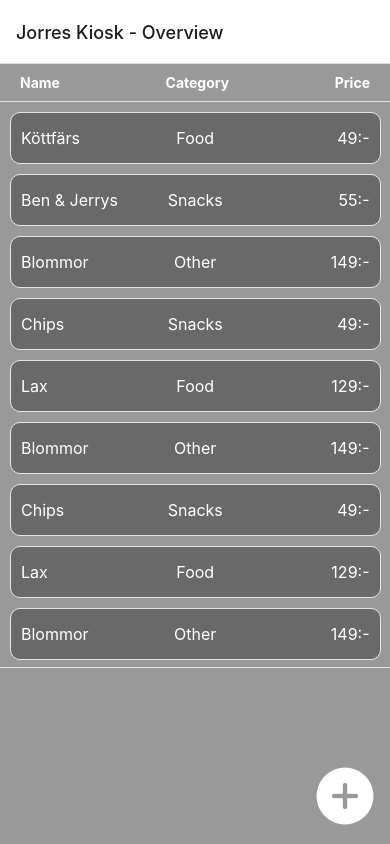
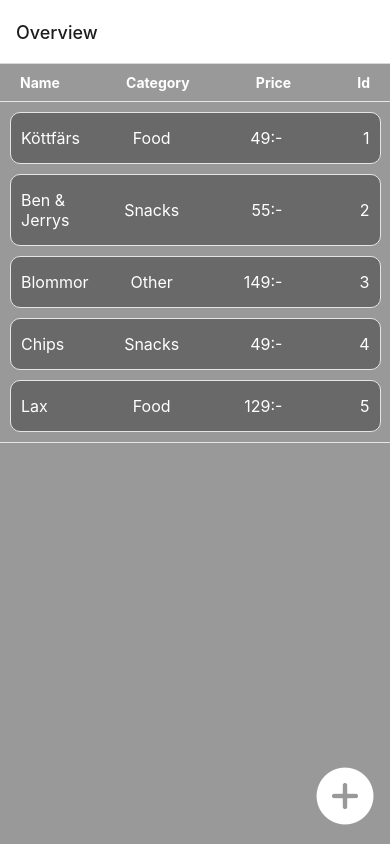
Before and after one commit to Juandr0/Jorres, a React Native app: screen /HomeScreen in a window 390 px wide. Built offline with nearby package versions, Linux system fonts and the light colour scheme.

Commit message:
added bottompadding to flatlistlistconteiner

```diff
--- a/App.tsx
+++ b/App.tsx
@@ -15,11 +15,10 @@ export default function App() {
     <SafeAreaView style={{ flex: 1 }}>
       <NavigationContainer>
         <Stack.Navigator initialRouteName='HomeScreen'>
-          <Stack.Screen name='HomeScreen' component={ListScreen} options={{ title: 'Jorres Kiosk - Overview' }} />
-          <Stack.Screen name='AddScreen' component={AddScreen} />
+          <Stack.Screen name='HomeScreen' component={ListScreen} options={{ title: 'Overview' }} />
+          <Stack.Screen name='AddScreen' component={AddScreen} options={{ title: 'Add new product' }} />
         </Stack.Navigator>
       </NavigationContainer>
-
       <StatusBar style="auto" />
     </SafeAreaView >
   );
--- a/components/TodoItem.tsx
+++ b/components/TodoItem.tsx
@@ -9,24 +9,27 @@ interface TodoItemProps {
         name: string;
         category: Categories;
         price: number;
-        key: number;
+        articleId: number;
     }
 }
 
 const TodoItem: React.FC<TodoItemProps> = ({ item }) => {
     return (
         <View style={styles.item}>
-            <Text style={[styles.text, { justifyContent: 'flex-start', textAlign: 'left' }]}>{item.name}</Text>
-            <Text style={[styles.text, { justifyContent: 'center', textAlign: 'center' }]}>{Categories[item.category]}</Text>
-            <Text style={[styles.text, { justifyContent: 'flex-end', textAlign: 'right' }]}>{item.price}:-</Text>
+            <Text style={[styles.text,]}>{item.name}</Text>
+            <Text style={[styles.text, { textAlign: 'center' }]}>{Categories[item.category]}</Text>
+            <Text style={[styles.text, { textAlign: 'right' }]}>{item.price}:-</Text>
+            <Text style={[styles.text, { textAlign: 'right' }]}>{item.articleId}</Text>
         </View>
     )
 }
 
 const styles = StyleSheet.create({
     item: {
-        flex: 1,
         flexDirection: 'row',
+        justifyContent: 'space-between',
+        alignItems: 'center',
+
         width: Layout.window.width * 0.95,
         backgroundColor: Colors.themeColors.backgroundSecondary,
 
@@ -44,7 +47,7 @@ const styles = StyleSheet.create({
     text: {
         flex: 1,
         color: 'white',
-        fontSize: 16
+        fontSize: 16,
     },
 
 })
--- a/package.json
+++ b/package.json
@@ -15,6 +15,7 @@
     "expo-status-bar": "~1.6.0",
     "react": "18.2.0",
     "react-native": "0.72.6",
+    "react-native-dropdown-picker": "^5.4.6",
     "react-native-safe-area-context": "4.6.3",
     "react-native-screens": "~3.22.0"
   },
--- a/screens/AddScreen/AddScreen.tsx
+++ b/screens/AddScreen/AddScreen.tsx
@@ -1,9 +1,73 @@
-import { View, Text } from "react-native";
+import { useState } from "react";
+import { View, TextInput, StyleSheet, Button } from "react-native";
+import DropDownPicker from 'react-native-dropdown-picker';
 
 export default function AddScreen() {
+    const [pickerOpen, setPickerOpen] = useState(false);
+    const [pickervalue, setPickervalue] = useState(null)
+    const [productName, setProductName] = useState('')
+    const [productCategories, setProductCategories] = useState([
+        { label: 'Food', value: 'food' },
+        { label: 'Snacks', value: 'snacks' },
+        { label: 'Other', value: 'other' },
+    ]);
+    const [productPrice, setProductPrice] = useState('')
+    const [productId, setProductId] = useState('')
+
+    const styles = StyleSheet.create({
+        AddScreenContainer: {
+            marginTop: 50,
+        },
+        textInput: {
+            height: 50,
+            width: 250,
+            marginTop: 10,
+            borderRadius: 10,
+            borderWidth: 1,
+            padding: 10,
+            alignSelf: 'center'
+        },
+    })
+
     return (
-        <View>
-            <Text>AddPage</Text>
+        <View style={styles.AddScreenContainer}>
+            <TextInput
+                style={styles.textInput}
+                editable={true}
+                value={productName}
+                onChangeText={setProductName}
+                placeholder="Enter name" />
+            <DropDownPicker
+                style={styles.textInput}
+                open={pickerOpen}
+                value={pickervalue}
+                items={productCategories}
+                setOpen={setPickerOpen}
+                setValue={setPickervalue}
+                setItems={setProductCategories}
+                dropDownContainerStyle={{ width: 250, alignSelf: 'center' }}
+                placeholder="Select a category"
+
+            />
+            <TextInput
+                style={styles.textInput}
+                value={productPrice}
+                keyboardType="numeric"
+                onChangeText={setProductPrice}
+                placeholder="Enter price" />
+            <TextInput
+                style={styles.textInput}
+                value={productId}
+                onChangeText={setProductId}
+                keyboardType="numeric"
+                placeholder="Enter Article id number" />
+
+            <Button
+                onPress={() => { console.log(`${productName} hej`) }}
+                title="Save item"
+                color="#841584"
+                accessibilityLabel="Learn more about this purple button"
+            />
         </View>
     )
 }
--- a/screens/ListScreen/ListScreen.tsx
+++ b/screens/ListScreen/ListScreen.tsx
@@ -4,7 +4,6 @@ import { NativeStackNavigationProp } from '@react-navigation/native-stack';
 import Header from './sections/header';
 import Body from './sections/body';
 import Colors from '../../constants/AppColors';
-import Divider from '../../components/Divider';
 import AddFab from '../../components/AddFab';
 import { StackScreens } from '../../navigation/screenTypes';
 
@@ -17,7 +16,6 @@ const ListScreen: React.FC<IProps> = ({ navigation }) => {
         <View style={styles.container}>
             <Header />
             <Body />
-            <Divider />
             <AddFab navigation={navigation} />
         </View>
     )
--- a/screens/ListScreen/sections/body.tsx
+++ b/screens/ListScreen/sections/body.tsx
@@ -3,46 +3,43 @@ import { StyleSheet, View, FlatList, Text, ViewStyle } from 'react-native';
 import TodoItem from '../../../components/TodoItem';
 import Categories from '../../../constants/categories';
 import Layout from '../../../constants/Layout';
+import Divider from '../../../components/Divider';
 
 export default function Body({ }) {
     const [items, setItems] = useState([
-        { name: 'Köttfärs', category: Categories.Food, price: 49, key: 1 },
-        { name: 'Ben & Jerrys', category: Categories.Snacks, price: 55, key: 2 },
-        { name: 'Blommor', category: Categories.Other, price: 149, key: 3 },
-        { name: 'Chips', category: Categories.Snacks, price: 49, key: 4 },
-        { name: 'Lax', price: 129, category: Categories.Food, key: 5 },
-        { name: 'Blommor', category: Categories.Other, price: 149, key: 6 },
-        { name: 'Chips', category: Categories.Snacks, price: 49, key: 7 },
-        { name: 'Lax', price: 129, category: Categories.Food, key: 8 },
-        { name: 'Blommor', category: Categories.Other, price: 149, key: 9 },
-        { name: 'Chips', category: Categories.Snacks, price: 49, key: 10 },
-        { name: 'Lax', price: 129, category: Categories.Food, key: 11 },
+        { name: 'Köttfärs', category: Categories.Food, price: 49, articleId: 1 },
+        { name: 'Ben & Jerrys', category: Categories.Snacks, price: 55, articleId: 2 },
+        { name: 'Blommor', category: Categories.Other, price: 149, articleId: 3 },
+        { name: 'Chips', category: Categories.Snacks, price: 49, articleId: 4 },
+        { name: 'Lax', price: 129, category: Categories.Food, articleId: 5 },
     ])
 
     return (
+
         <View style={styles.body}>
             {items.length === 0 ? (
                 <Text>Add items by pressing the plus sign</Text>
             ) : (
                 <FlatList
+                    keyExtractor={(item) => item.articleId.toString()}
                     data={items}
                     renderItem={({ item }) => (
                         <TodoItem item={item} />
                     )}
+                    contentContainerStyle={{ paddingBottom: 10 }}
                 />
             )}
+            <Divider />
         </View>
     );
 }
 
 const styles = StyleSheet.create({
     body: {
-        flex: 1,
         maxHeight: Layout.window.height * 0.67
     },
     defaultText: {
         fontSize: 18,
         textAlign: 'center',
-        marginTop: 20,
     },
 })
--- a/screens/ListScreen/sections/header.tsx
+++ b/screens/ListScreen/sections/header.tsx
@@ -6,14 +6,14 @@ import Divider from '../../../components/Divider'
 export default function Header() {
     return (
         <View>
-
             <View style={styles.itemCategories}>
-                <Text style={styles.itemsText}>Name</Text>
-                <Text style={styles.itemsText}>Category</Text>
-                <Text style={styles.itemsText}>Price</Text>
+                <Text style={[styles.itemsText]}>Name</Text>
+                <Text style={[styles.itemsText]}>Category</Text>
+                <Text style={[styles.itemsText]}>Price</Text>
+                <Text style={[styles.itemsText]}>Id</Text>
             </View>
             <Divider />
-        </View>
+        </View >
 
     )
 }
```
Also changed, not shown: 1 other file (tests, documents, lock files or other folders).
